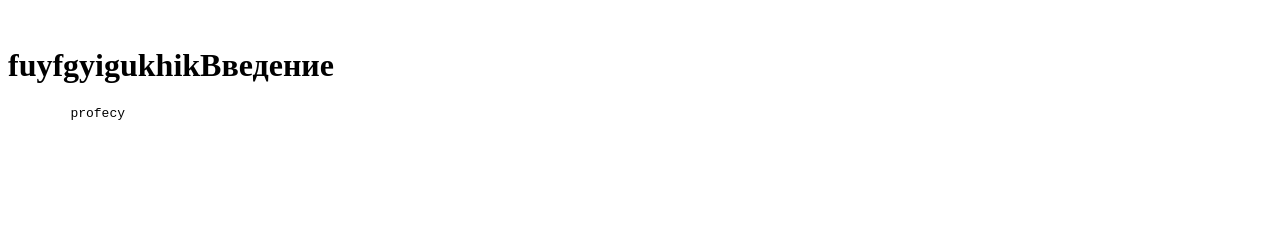
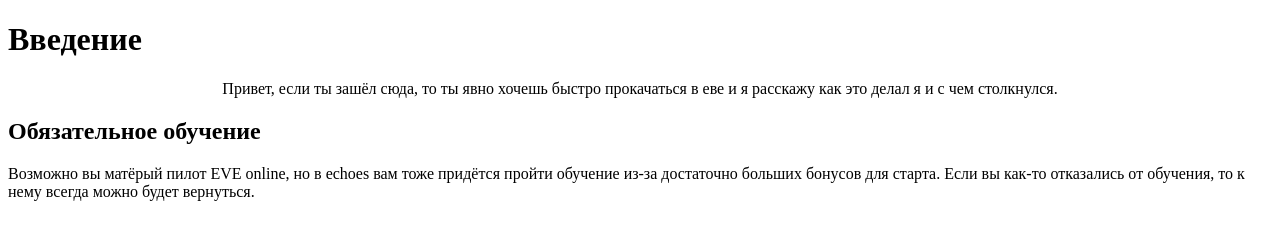
Before and after one commit to KelUorden/KelUorden.github.io, a plain HTML site: page index.html in a window 1280 px wide. Drawn offline with Linux system fonts and the light colour scheme.

Commit message:
Update index.html

```diff
--- a/index.html
+++ b/index.html
@@ -7,13 +7,11 @@
     <title>EVE Ehcoes быстрый старт</title>
 </head>
 <body>
-    <backround-image>
-        <img scr="C:\Users\Vlad\Pictures\Saved Pictures">
-    </backround-image>
-    <h1>fuyfgyigukhikВведение</h1>
-    <pre>
-        profecy
-    </pre>
+    <h1>Введение</h1>
+    <p align="center">Привет, если ты зашёл сюда, то ты явно хочешь быстро прокачаться в еве и я расскажу как это делал я и с чем столкнулся.</p>
+    <h2>Обязательное обучение</h2>
+    <p aling="center">Возможно вы матёрый пилот EVE online, но в echoes вам тоже придётся пройти обучение из-за достаточно больших бонусов для старта. Если вы как-то отказались от обучения, то к нему всегда можно будет вернуться.</p>
+
 
 
 </body>
```
